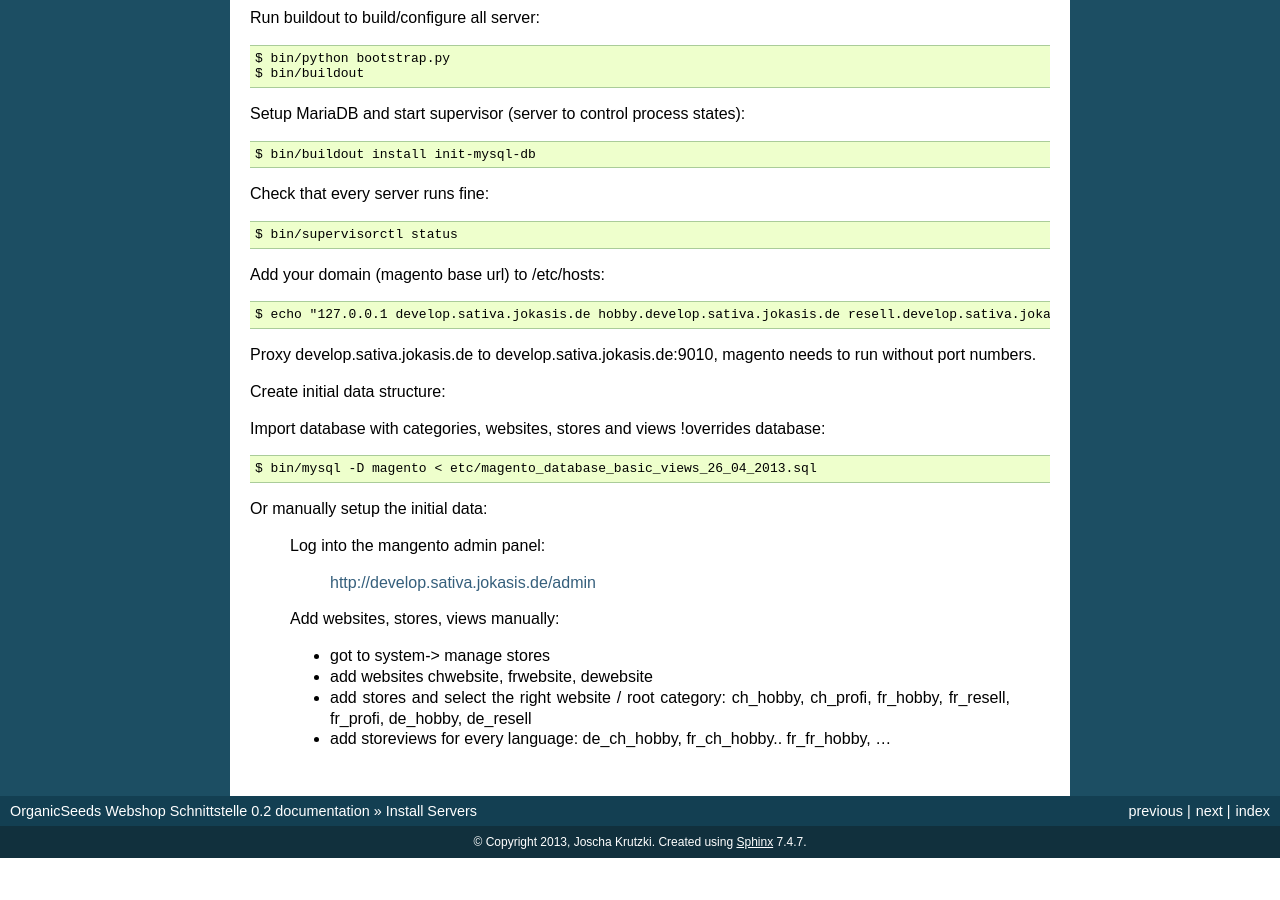
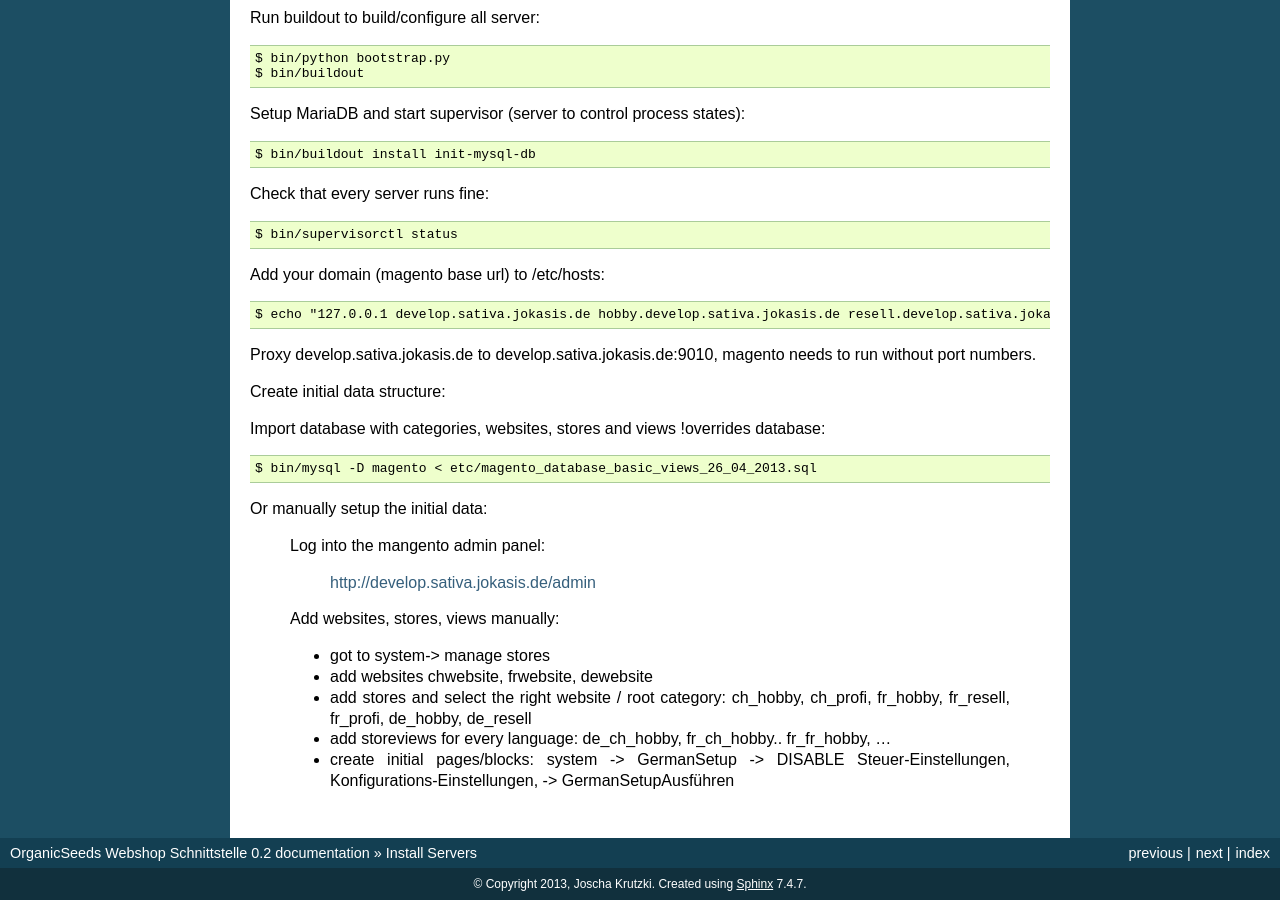
Before and after one commit to joka/buildout-magento-1, a Sphinx documentation site: the page built from docs/installation.rst, in a window 1280 px wide and 900 px high, scrolled down 1225 px. Built offline with Sphinx 7.4.7, drawn with Linux system fonts in a browser that asks for light colours; before the commit the page ends 2083 px from its top, so only the background shows below that.

Commit message:
updated installation docs

```diff
--- a/docs/installation.rst
+++ b/docs/installation.rst
@@ -101,3 +101,5 @@ Or manually setup the initial data:
    * add stores and select the right website / root category:  ch_hobby, ch_profi, fr_hobby, fr_resell, fr_profi, de_hobby, de_resell
 
    * add storeviews for every language: de_ch_hobby, fr_ch_hobby..  fr_fr_hobby, ...
+
+   * create initial pages/blocks: system -> GermanSetup -> DISABLE Steuer-Einstellungen, Konfigurations-Einstellungen, -> GermanSetupAusführen
```
